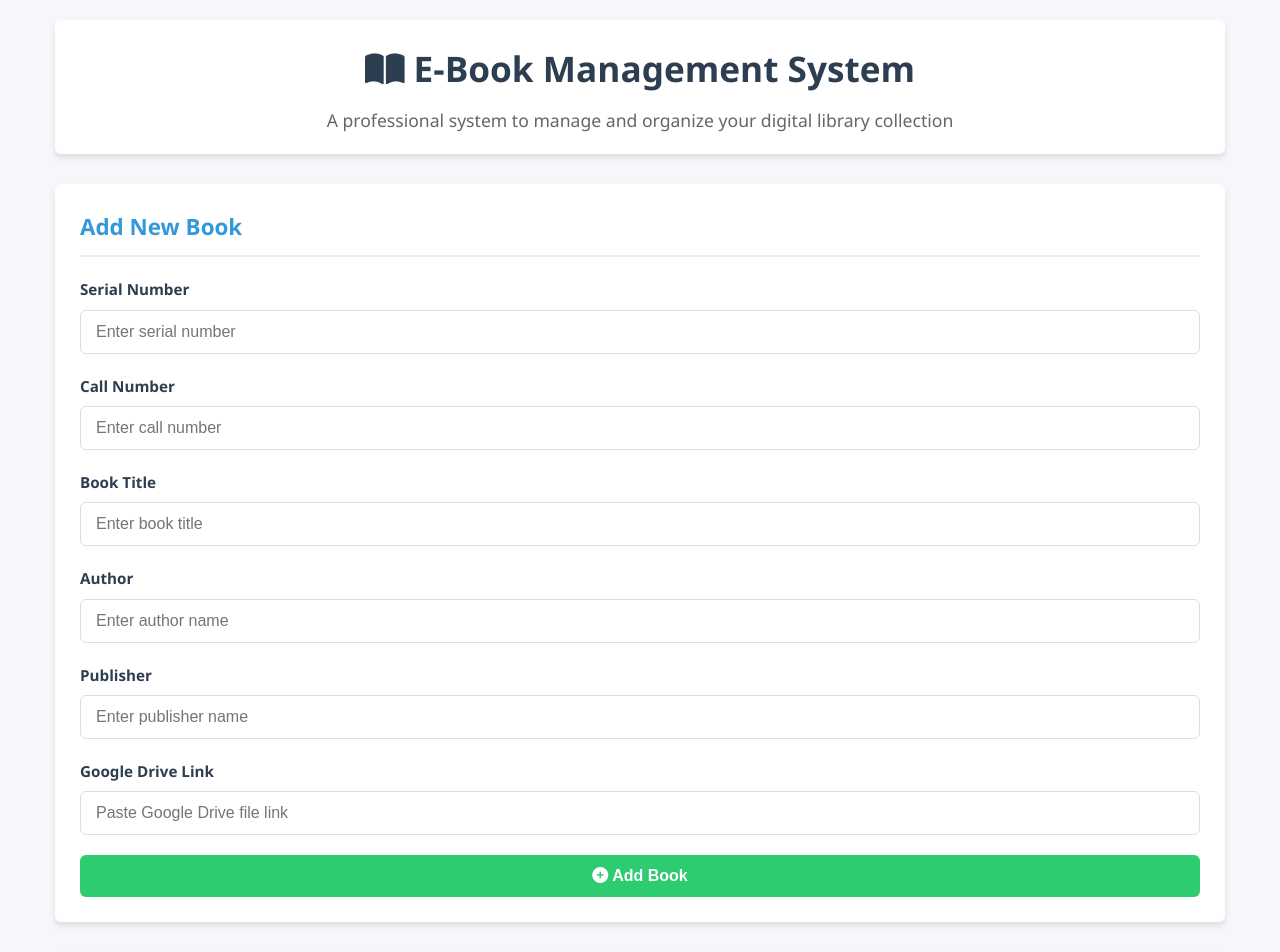
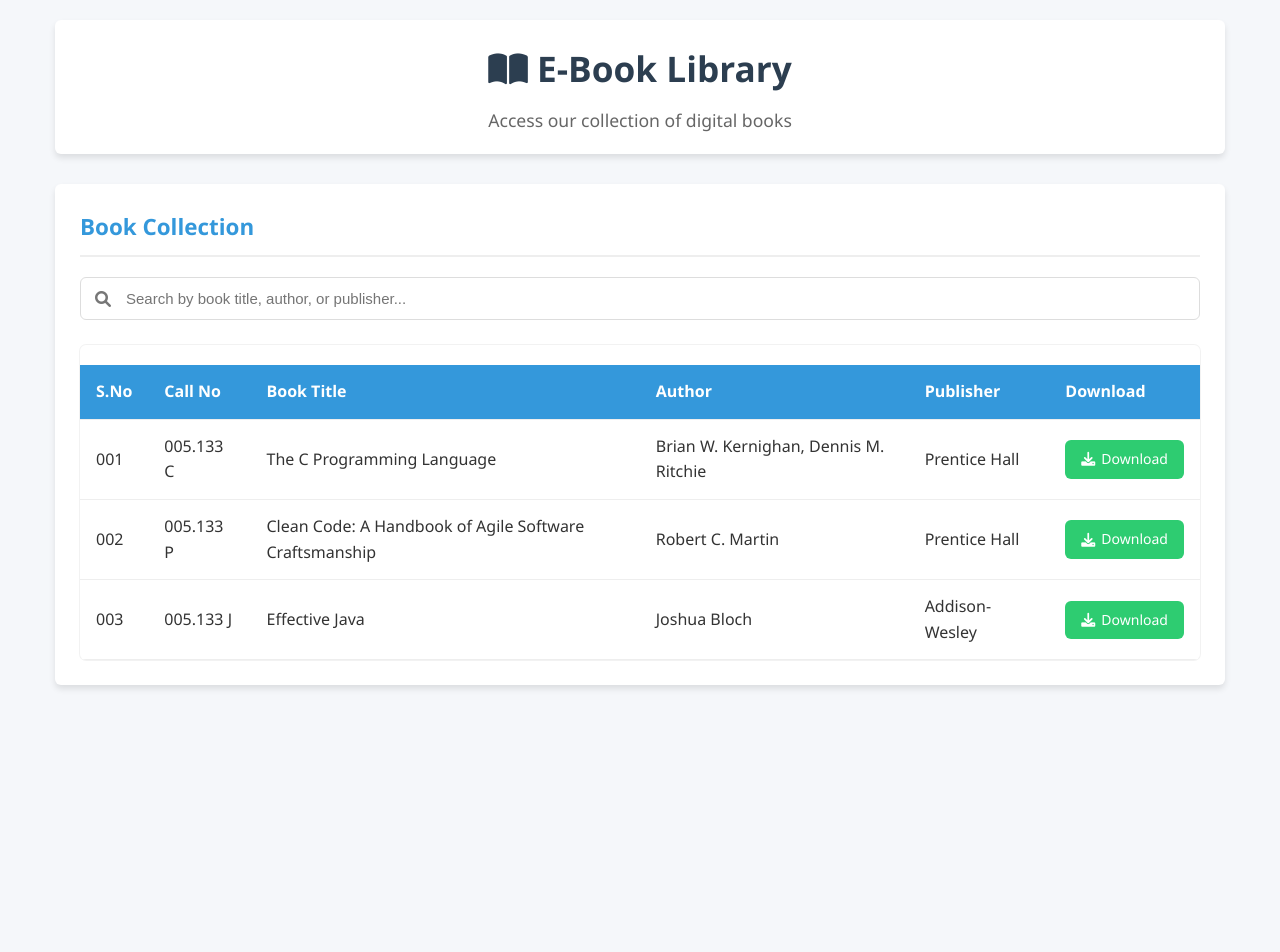
Before and after one commit to Naveenkumar78240/E-Book-Management-System, a plain HTML site: page index.html in a window 1280 px wide. Shown: the top 952 px of the page. After the commit the page ends 800 px from the top, so only its background shows below. Drawn offline with Linux system fonts and the light colour scheme.

Commit message:
First commit

```diff
--- a/index.html
+++ b/index.html
@@ -3,7 +3,7 @@
 <head>
     <meta charset="UTF-8">
     <meta name="viewport" content="width=device-width, initial-scale=1.0">
-    <title>E-Book Management System</title>
+    <title>E-Book Library</title>
     <link rel="stylesheet" href="https://cdnjs.cloudflare.com/ajax/libs/font-awesome/6.0.0-beta3/css/all.min.css">
     <style>
         :root {
@@ -256,48 +256,9 @@
 <body>
     <div class="container">
         <header>
-            <h1><i class="fas fa-book-open"></i> E-Book Management System</h1>
-            <p class="header-description">A professional system to manage and organize your digital library collection</p>
+            <h1><i class="fas fa-book-open"></i> E-Book Library</h1>
+            <p class="header-description">Access our collection of digital books</p>
         </header>
-
-        <div class="card">
-            <h2>Add New Book</h2>
-            <form id="bookForm">
-                <div class="form-group">
-                    <label for="sno">Serial Number</label>
-                    <input type="text" id="sno" placeholder="Enter serial number">
-                </div>
-
-                <div class="form-group">
-                    <label for="callNo">Call Number</label>
-                    <input type="text" id="callNo" placeholder="Enter call number">
-                </div>
-
-                <div class="form-group">
-                    <label for="bookName">Book Title</label>
-                    <input type="text" id="bookName" placeholder="Enter book title">
-                </div>
-
-                <div class="form-group">
-                    <label for="author">Author</label>
-                    <input type="text" id="author" placeholder="Enter author name">
-                </div>
-
-                <div class="form-group">
-                    <label for="publisher">Publisher</label>
-                    <input type="text" id="publisher" placeholder="Enter publisher name">
-                </div>
-
-                <div class="form-group">
-                    <label for="driveLink">Google Drive Link</label>
-                    <input type="text" id="driveLink" placeholder="Paste Google Drive file link">
-                </div>
-
-                <button type="button" class="btn btn-success btn-block" onclick="addBook()">
-                    <i class="fas fa-plus-circle"></i> Add Book
-                </button>
-            </form>
-        </div>
 
         <div class="card">
             <h2>Book Collection</h2>
@@ -320,13 +281,12 @@
                         </tr>
                     </thead>
                     <tbody>
-                        <!-- Book entries will appear here -->
                         <tr id="emptyRow" style="display: none;">
                             <td colspan="6">
                                 <div class="empty-state">
                                     <i class="fas fa-book"></i>
                                     <h3>No books found</h3>
-                                    <p>Add your first book to get started</p>
+                                    <p>Currently there are no books available</p>
                                 </div>
                             </td>
                         </tr>
@@ -339,8 +299,30 @@
     <script>
         // Sample data for demonstration
         const sampleBooks = [
-
-
+            {
+                sno: "001",
+                callNo: "005.133 C",
+                bookName: "The C Programming Language",
+                author: "Brian W. Kernighan, Dennis M. Ritchie",
+                publisher: "Prentice Hall",
+                driveLink: "https://drive.google.com/example1"
+            },
+            {
+                sno: "002",
+                callNo: "005.133 P",
+                bookName: "Clean Code: A Handbook of Agile Software Craftsmanship",
+                author: "Robert C. Martin",
+                publisher: "Prentice Hall",
+                driveLink: "https://drive.google.com/example2"
+            },
+            {
+                sno: "003",
+                callNo: "005.133 J",
+                bookName: "Effective Java",
+                author: "Joshua Bloch",
+                publisher: "Addison-Wesley",
+                driveLink: "https://drive.google.com/example3"
+            }
         ];
 
         // Initialize the table with sample data
@@ -355,33 +337,6 @@
 
             checkEmptyState();
         });
-
-        function addBook() {
-            const sno = document.getElementById("sno").value.trim();
-            const callNo = document.getElementById("callNo").value.trim();
-            const bookName = document.getElementById("bookName").value.trim();
-            const author = document.getElementById("author").value.trim();
-            const publisher = document.getElementById("publisher").value.trim();
-            const driveLink = document.getElementById("driveLink").value.trim();
-
-            if (!sno || !callNo || !bookName || !author || !publisher || !driveLink) {
-                alert("Please fill in all fields!");
-                return;
-            }
-
-            const newBook = {
-                sno,
-                callNo,
-                bookName,
-                author,
-                publisher,
-                driveLink
-            };
-
-            addBookToTable(newBook);
-            clearForm();
-            checkEmptyState();
-        }
 
         function addBookToTable(book) {
             const tbody = document.querySelector('#bookTable tbody');
@@ -406,10 +361,6 @@
             `;
 
             tbody.appendChild(newRow);
-        }
-
-        function clearForm() {
-            document.getElementById("bookForm").reset();
         }
 
         function searchBook() {
```
